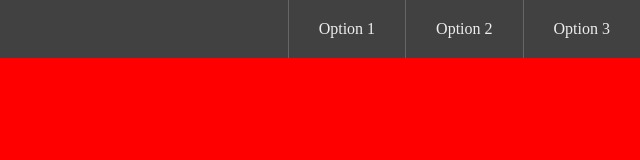
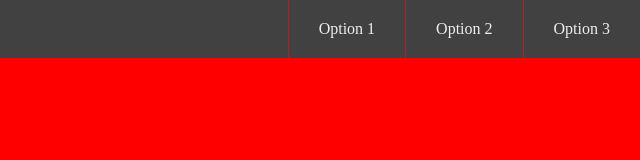
Before and after one commit to JoeTodes/test1, a plain HTML site: page index.html in a window 1280 px wide. Shown: the full height of the page, 640-1280 px from the left. Drawn offline with Linux system fonts and the light colour scheme.

Commit message:
changed highlight color

```diff
--- a/style.css
+++ b/style.css
@@ -1,6 +1,6 @@
 :root {
 	--bg-color: #414141;
-	--highlight: #666666;
+	--highlight: #b02222;
 }
 
 body {
```
